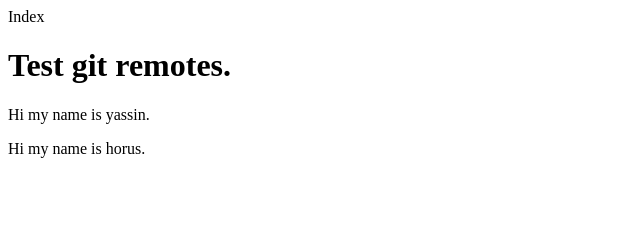
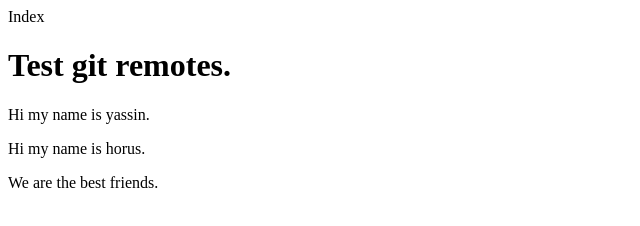
Before and after one commit to horus-01/test-remote, a plain HTML site: page index.htm in a window 1280 px wide. Shown: the whole page, without its empty margins (0-640 px from the left). Drawn offline with Linux system fonts and the light colour scheme.

Commit message:
Update index.htm

```diff
--- a/index.htm
+++ b/index.htm
@@ -7,5 +7,6 @@
 		<h1>Test git remotes.</h1>
 		<p>Hi my name is yassin.</p>
 		<p>Hi my name is horus.</p>
+		<p>We are the best friends.</p>
 	</body>
 </html>
```
